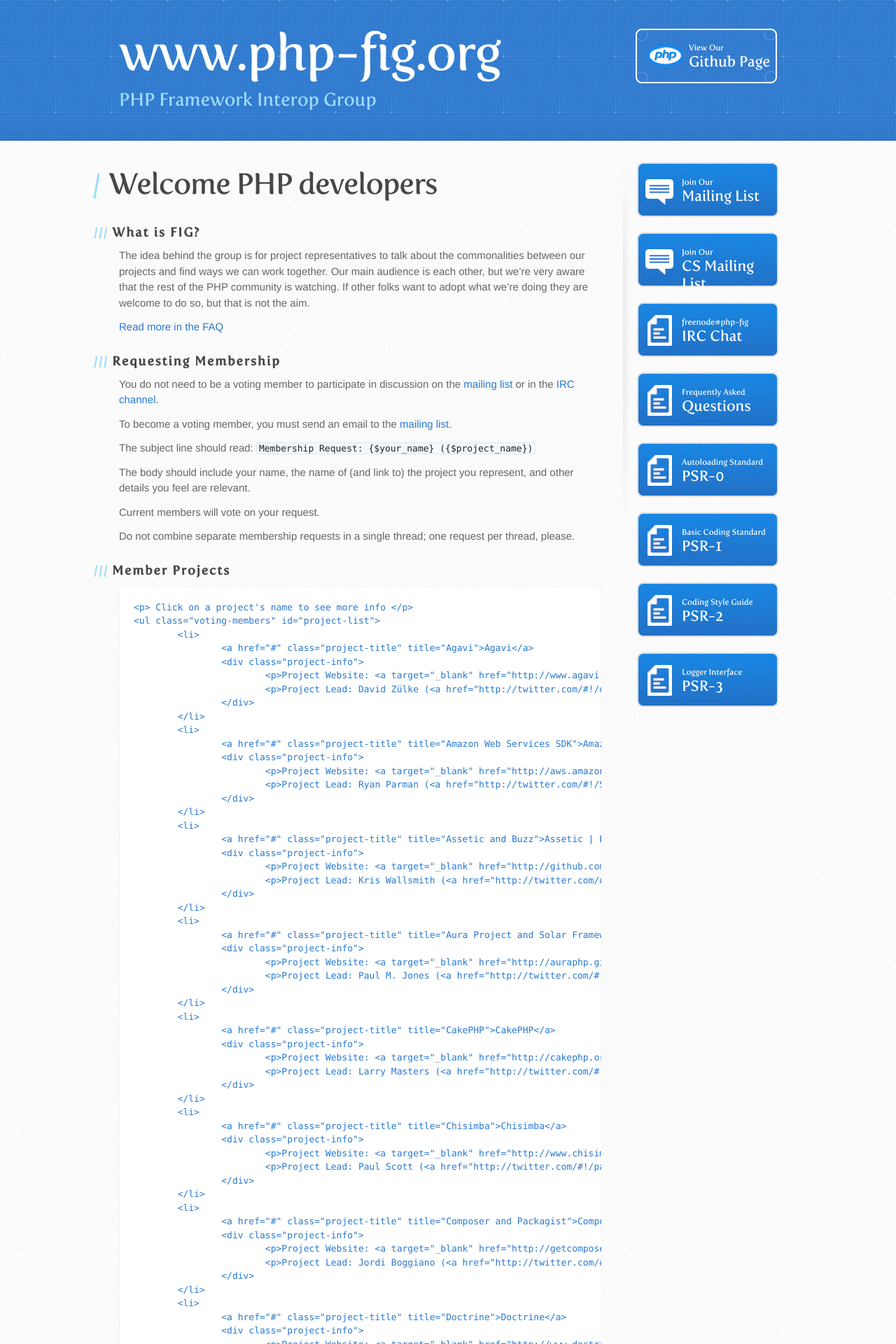
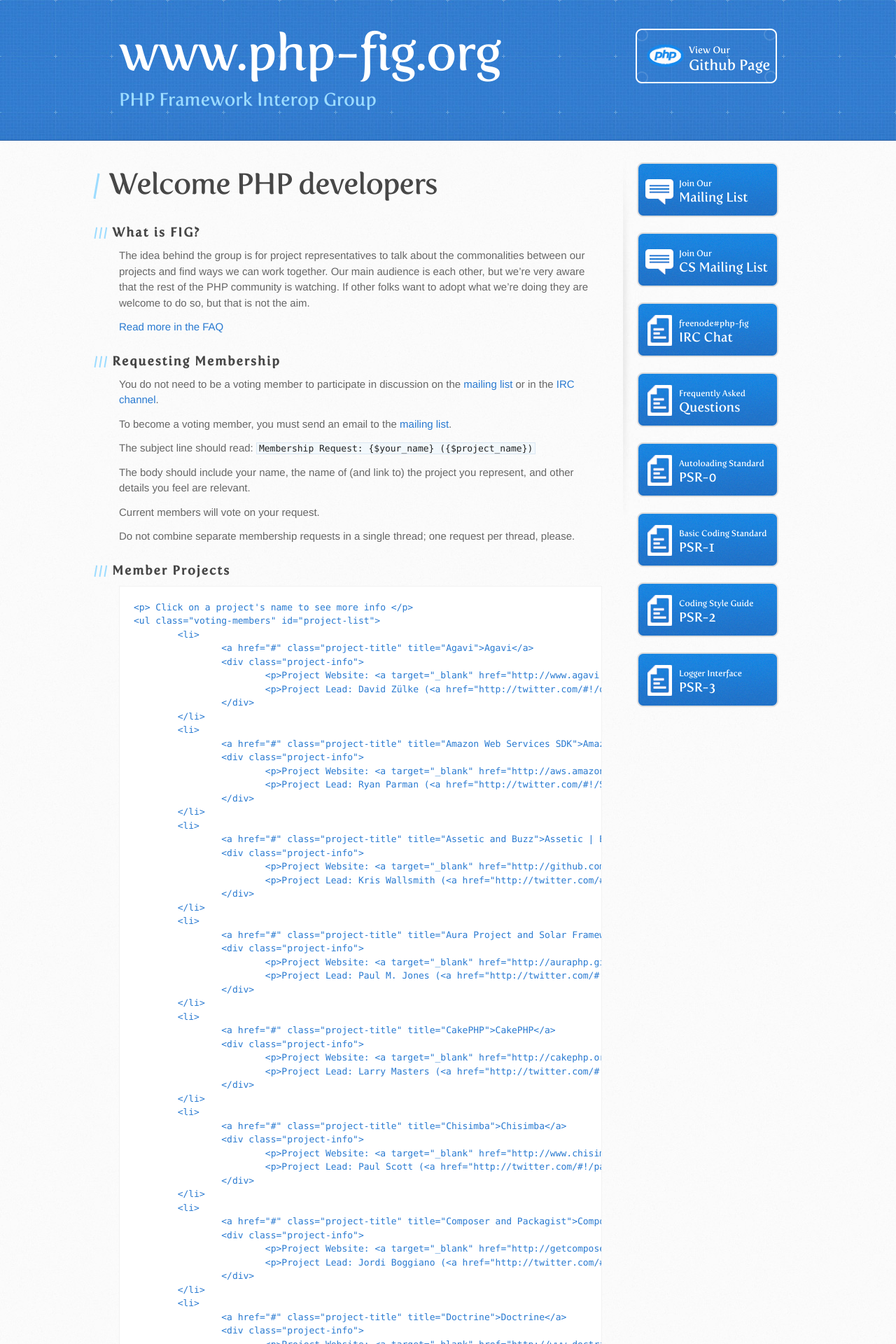
Before and after one commit to php-fig/www.php-fig.org, a Jekyll site: the page built from index.markdown, in a window 1280 px wide. Shown: the top 1920 px of the page at 70% size. Built offline with Jekyll 4.4.1, drawn with Linux system fonts in a browser that asks for light colours; nearby versions of some CDN libraries; Markdown is read by kramdown in place of the engine named in the settings.

Commit message:
Modifying the blue button font styling to make way for the large CS Mailing List item

```diff
--- a/stylesheets/stylesheet.css
+++ b/stylesheets/stylesheet.css
@@ -185,8 +185,9 @@ a.button {
 	font-family: 'FertigoProRegular', 'Helvetica Neue', Helvetica, Arial, serif;
 }
 a.button small {
+	line-height: 1.4em;
 	display: block;
-	font-size: 0.55em;
+	font-size: 0.65em;
 }
 header a.button {
 	position: absolute;
@@ -200,12 +201,12 @@ header a.button {
 }
 
 aside a.button {
-	width: 138px;
-	padding-left: 64px;
+	width: 142px;
+	padding-left: 60px;
 	display: block;
 	background: transparent url(../images/download-button.png) 0 0 no-repeat;
 	margin-bottom: 20px;
-	font-size: 21px;
+	font-size: 1.55em;
 }
 
 aside #mailing-list-button {
```
